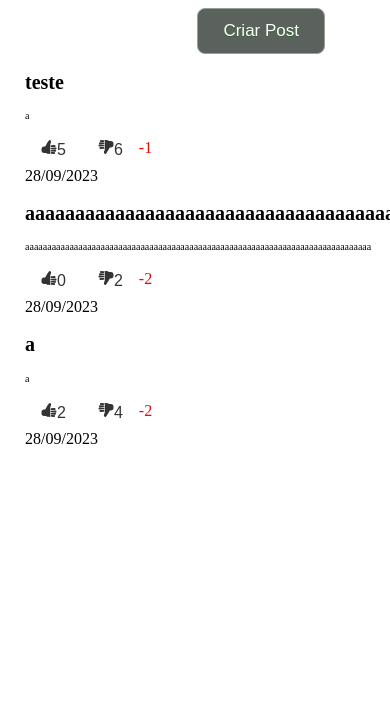
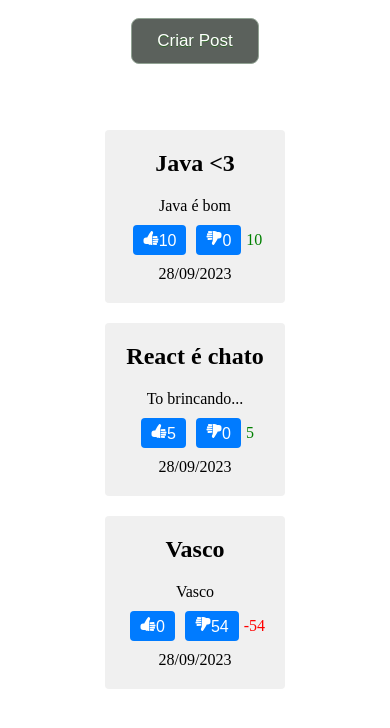
Before and after one commit to tpessoa10/Vote, a React (Vite) app: page / in a window 390 px wide. Shown: the top 728 px of the page. Built offline with nearby package versions, Linux system fonts and the light colour scheme; data requests are answered from the project's data file.

Commit message:
Finalizando

```diff
--- a/db.json
+++ b/db.json
@@ -1,31 +1,31 @@
 {
   "topicos": [
     {
-      "id": "b42cefc0-6244-404e-ba60-58f3e630d3cd",
-      "titulo": "teste",
-      "conteudo": "a",
+      "id": "0d605a15-7e8f-41b0-b94a-d7652a6b7c03",
+      "titulo": "Java <3",
+      "conteudo": "Java é bom",
+      "data": "28/09/2023",
+      "likes": 10,
+      "dislikes": 0,
+      "saldo": 10
+    },
+    {
+      "id": "01cedd66-8486-4011-a1d4-fc11d6cc27af",
+      "titulo": "React é chato",
+      "conteudo": "To brincando...",
       "data": "28/09/2023",
       "likes": 5,
-      "dislikes": 6,
-      "saldo": -1
+      "dislikes": 0,
+      "saldo": 5
     },
     {
-      "id": "e28ca65a-6b7e-4afd-b933-071ca642be1c",
-      "titulo": "aaaaaaaaaaaaaaaaaaaaaaaaaaaaaaaaaaaaaa",
-      "conteudo": "aaaaaaaaaaaaaaaaaaaaaaaaaaaaaaaaaaaaaaaaaaaaaaaaaaaaaaaaaaaaaaaaaaaaaaaaaaaaaa",
+      "id": "99a30341-2285-4ac4-9c8f-7873765fa917",
+      "titulo": "Vasco",
+      "conteudo": "Vasco",
       "data": "28/09/2023",
       "likes": 0,
-      "dislikes": 2,
-      "saldo": -2
-    },
-    {
-      "id": "171f0510-1aa6-45f0-8666-2d9552e73f46",
-      "titulo": "a",
-      "conteudo": "a",
-      "data": "28/09/2023",
-      "likes": 2,
-      "dislikes": 4,
-      "saldo": -2
+      "dislikes": 54,
+      "saldo": -54
     }
   ]
 }
--- a/src/components/Formulario/Formulario.module.css
+++ b/src/components/Formulario/Formulario.module.css
@@ -1,29 +1,47 @@
-
-.main{
+.main {
     display: flex;
+    flex-direction: column;
     align-items: center;
-    justify-content: center;
+    padding: 20px;
   }
 
-.input,.textarea{
-    margin-top: 0.5em;
-    margin-bottom: 0.5em;
+  .form {
+    width: 100%;
+    max-width: 400px;
   }
 
-.input{
-    display: flex;
-    flex-direction: column;
+  .input,
+  .textarea {
+    margin-bottom: 20px;
   }
 
-.input > input{
+  .input label,
+  .textarea label {
+    display: block;
+    margin-bottom: 5px;
+  }
+
+  .input input,
+  .textarea textarea {
+    width: 100%;
     padding: 10px;
-    border-width: 1px;
-    width: 20vw;
-    border-radius: 8px;
-    border-color: #CCCCCC;
-    background-color: #FFFFFF;
-    color: #000000;
-    border-style: solid;
-    border-radius: 0px;
-    box-shadow: 0px 0px 5px rgba(66,66,66,.75);
+    font-size: 16px;
+    border: 1px solid #ccc;
+    border-radius: 4px;
   }
+
+  .button {
+    width: 100%;
+    padding: 10px;
+    background-color: #007bff;
+    color: #fff;
+    border: none;
+    border-radius: 4px;
+    cursor: pointer;
+  }
+
+  @media (max-width: 768px) {
+    .form {
+      max-width: 100%;
+    }
+  }
--- a/src/components/Topico/Topico.module.css
+++ b/src/components/Topico/Topico.module.css
@@ -1,17 +1,57 @@
-.likes{
+
+
+div {
+    text-align: center;
+  }
+
+  .main {
+    margin: 20px;
+    padding: 20px;
+    background-color: #f0f0f0;
+    border-radius: 4px;
+  }
+
+  h2 {
+    margin-top: 0;
+  }
+
+  p {
+    margin-bottom: 10px;
+  }
+
+  .likes {
     display: flex;
-    flex-direction: row;
-}
+    justify-content: center;
+    align-items: center;
+    margin-bottom: 10px;
+  }
 
-.likes > div{
-    padding-top: 0.5rem;
-}
+  .likes button {
+    margin: 0 5px;
+    padding: 5px 10px;
+    background-color: #007bff;
+    color: #fff;
+    border: none;
+    border-radius: 4px;
+    cursor: pointer;
+  }
 
-@media (max-width: 600px){
-    .main>h2{
-        font-size: 20px;
-    }
-    .main>p{
-        font-size: 10px;
-    }
-}
+  .likes button:hover {
+    background-color: #0056b3;
+  }
+
+  .saldo {
+    margin-top: 10px;
+  }
+
+  .saldo span {
+    font-weight: bold;
+  }
+
+  .saldo .green {
+    color: green;
+  }
+
+  .saldo .red {
+    color: red;
+  }
--- a/src/pages/Topicos/Topicos.module.css
+++ b/src/pages/Topicos/Topicos.module.css
@@ -1,8 +1,21 @@
+.main {
+    display: flex;
+    flex-direction: column;
+    align-items: center;
+    padding: 20px;
+  }
 
+  .botaoDiv {
+    margin-bottom: 20px;
+  }
 
-.botaoDiv{
-    display: flex;
-    align-items: flex-end;
-    justify-content: flex-end;
-    padding-right: 5rem;
-}
+  ul {
+    list-style-type: none;
+    padding: 0;
+  }
+
+  @media (max-width: 768px) {
+    .main {
+      padding: 10px;
+    }
+  }
```
Lines whose indentation alone changed are shown as unchanged.
